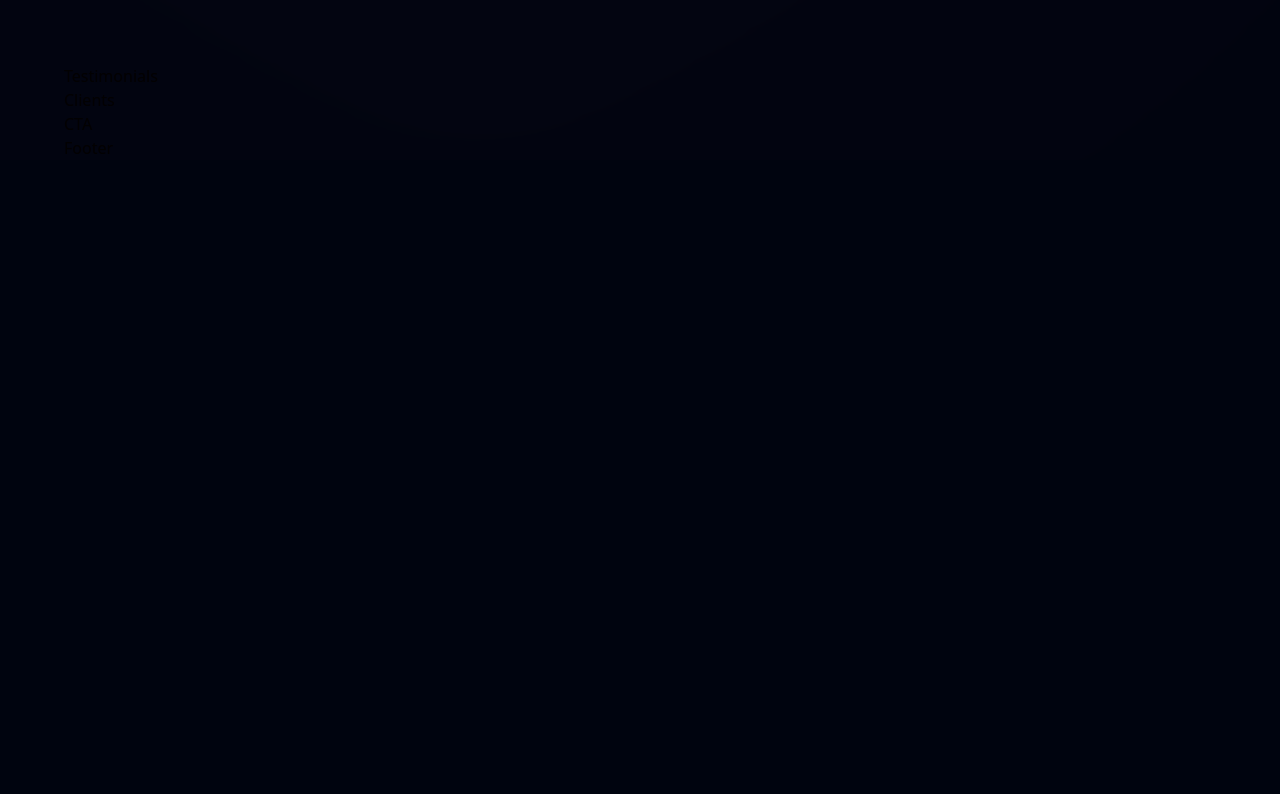
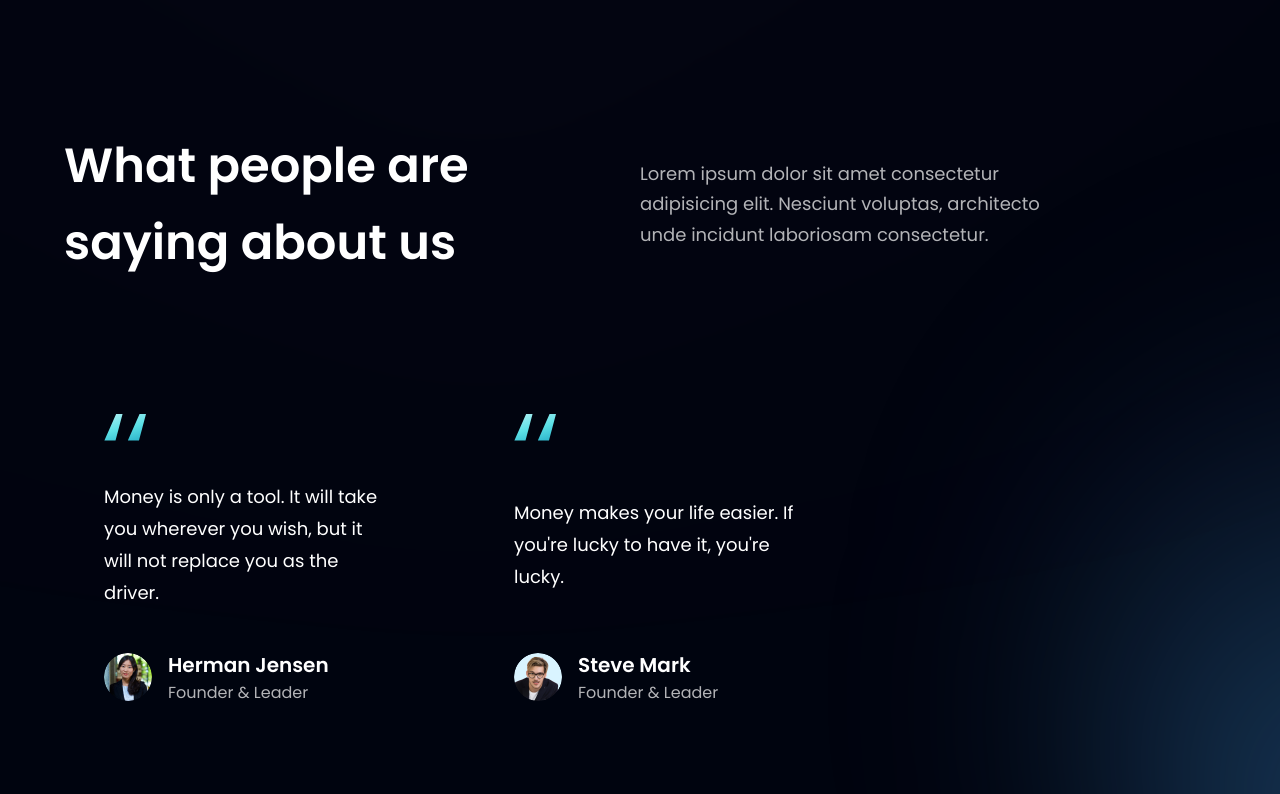
Before and after one commit to Paulmuze17/modern-ui-ux-business-app-layout-react, a React (Vite) app: page / in a window 1280 px wide. Shown: the part 2786-3580 px from the top of the page. Before the commit the page ends 2946 px from the top, so only its background shows below. Built offline with nearby package versions, Linux system fonts and the light colour scheme.

Commit message:
made testimonial section/component

```diff
--- a/src/components/Billing.tsx
+++ b/src/components/Billing.tsx
@@ -8,7 +8,7 @@ function Billing() {
 			<div className={layout.sectionImgReverse}>
 				<img className="w-full h-full relative z-[5]" src={bill} alt="billing" />
 
-				<div className="absolute z-[3] left-1/2 top-0 w-1/2 h-1/2 rounded-full white__gradient"></div>
+				<div className="absolute z-[3] -left-1/2 top-0 w-1/2 h-1/2 rounded-full white__gradient"></div>
 				<div className="absolute z-0 left-1/2 bottom-0 w-1/2 h-1/2 rounded-full pink__gradient"></div>
 			</div>
 			<div className={layout.sectionInfo}>
--- a/src/components/FeedbackCard.tsx
+++ b/src/components/FeedbackCard.tsx
@@ -1,9 +1,26 @@
 import React from 'react'
+import { quotes } from '../assets';
 
-function FeedbackCard() {
+interface IFeedbackCardProps {
+	content: string;
+	name: string;
+	title: string;
+	img: string;
+}
+
+function FeedbackCard({ content, name, title, img}: IFeedbackCardProps) {
 	return (
-		<div>
-			FeedbackCard
+		<div className="flex justify-between flex-col px-10 py-12 rounded-[20px] max-w-[370px] md:mr-10 sm:mr-5 mr-0 my-5 feedback-card">
+			<img className="w-[42px] h-[27px] object-contain" src={ quotes } alt="double quotes" />
+			<p className="font-poppins font-normal text-[18px] leading-8 text-white my-10">{ content }</p>
+
+			<div className="flex flex-row gap-4 items-center">
+				<img className="w-12 h-12 rounded-full" src={ img } alt={name} />
+				<div className="flex flex-col">
+					<h4 className="font-poppins font-semibold text-[20px] leading-8 text-white">{ name }</h4>
+					<p className="font-poppins font-normal text-[16px] leading-6 text-dimWhite">{ title }</p>
+				</div>
+			</div>
 		</div>
 	)
 }
--- a/src/components/Testimonials.tsx
+++ b/src/components/Testimonials.tsx
@@ -1,10 +1,27 @@
-import React from 'react'
+// import React from 'react'
+// import { card } from '../assets';
+import styles from '../style';
+import { feedback } from '../constants';
+import FeedbackCard from './FeedbackCard';
 
 function Testimonials() {
 	return (
-		<div>
-			Testimonials
-		</div>
+		<section id="clients" className={`${styles.paddingY} ${styles.flexCenter} flex-col relative`}>
+			<div className="absolute z-0 w-3/5 h-3/5 -right-1/2 rounded-full blue__gradient"></div>
+
+			<div className="w-full flex justify-between items-center md:flex-row flex-col sm:mb-16 mb-6 relative z-[1]">
+				<h2 className={`${styles.heading2} md:mt-0 mt-6`}>What people are <br className="sm:block hidden" />saying about us</h2>
+				<div className="w-full">
+					<p className={`${styles.paragraph} text-left max-w-[450px]`}>Lorem ipsum dolor sit amet consectetur adipisicing elit. Nesciunt voluptas, architecto unde incidunt laboriosam consectetur.</p>
+				</div>
+			</div>
+
+			<div className="flex flex-wrap sm:justify-start justify-center w-full feedback-container relative z-[1]">
+				{ feedback.map((card) => (
+					<FeedbackCard key={card.id} {...card} />
+				)) }
+			</div>
+		</section>
 	)
 }
 
```
